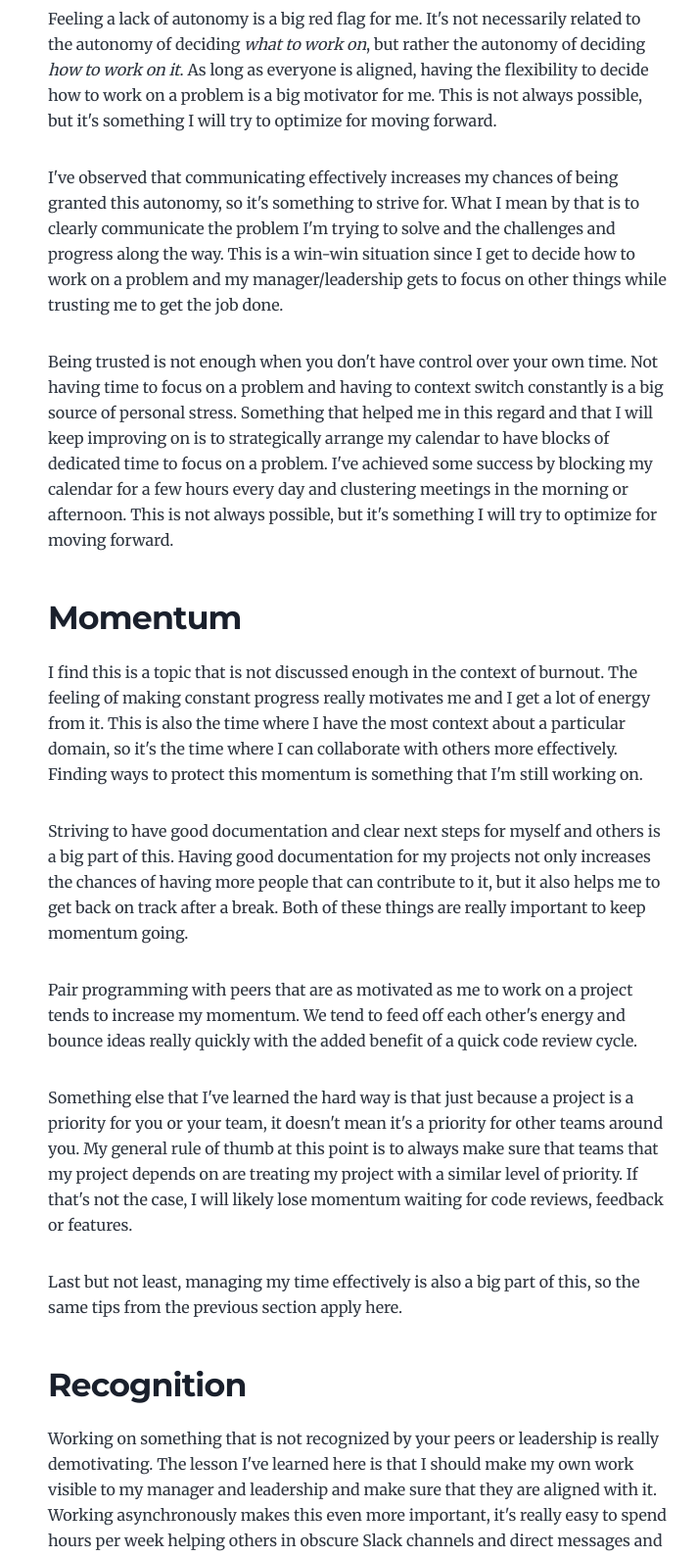
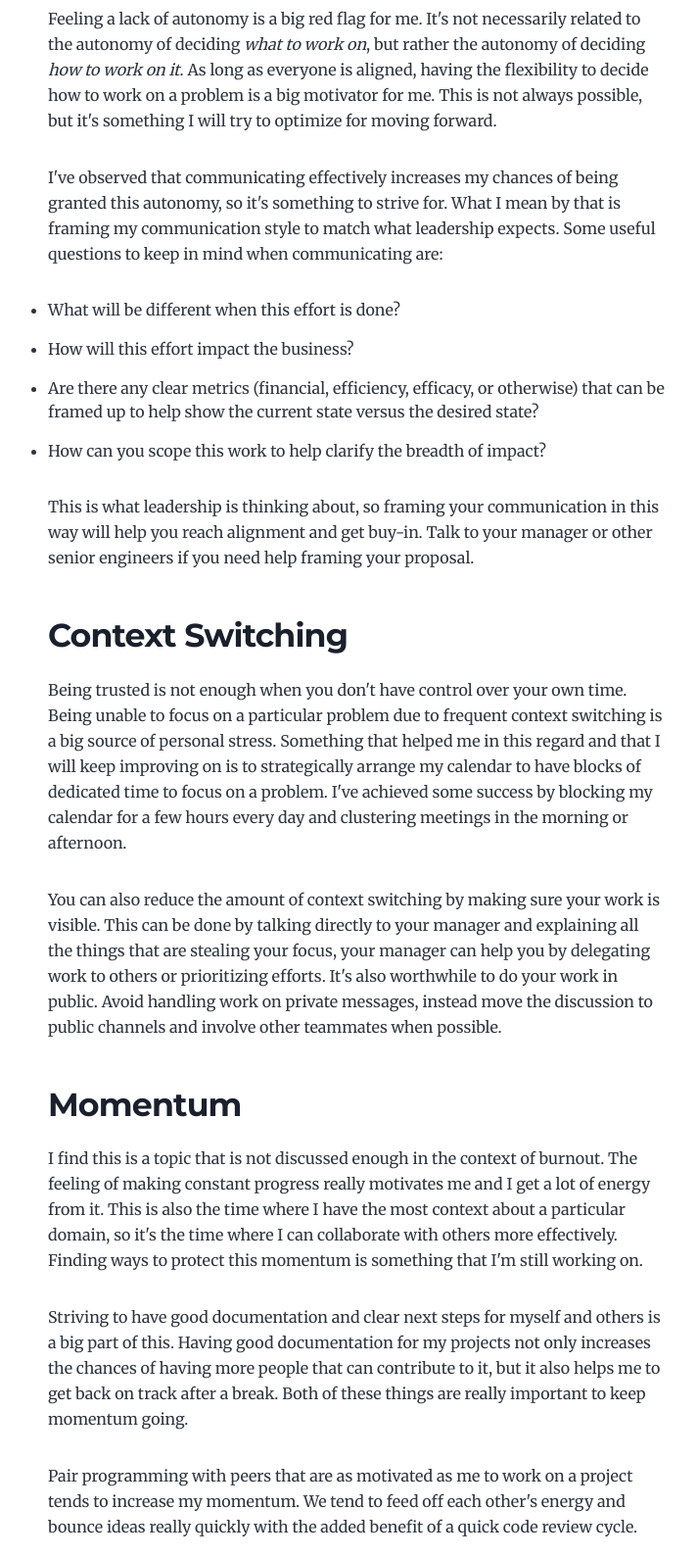
Before and after one commit to bernardoamc/bernardoamc.com, a Gatsby site: page /on-burnout/ in a window 1280 px wide. Shown: the part 709-2298 px from the top of the page at 98% size, without its empty margins (275-987 px from the left). Built offline with nearby package versions, Linux system fonts and the light colour scheme; Gatsby itself is replaced by a stand-in of ours; some packages are replaced by stand-ins of ours.

Commit message:
Update on burnout

```diff
--- a/content/blog/on-burnout/index.md
+++ b/content/blog/on-burnout/index.md
@@ -1,6 +1,6 @@
 ---
 title: Thoughts on burnout
-date: "2023-12-09T18:00:00.284Z"
+date: "2024-07-05T18:00:00.284Z"
 description: "Patterns that may lead to burnout"
 ---
 
@@ -14,9 +14,20 @@ With that in mind, I tried to pinpoint what were the characteristics of my work
 
 Feeling a lack of autonomy is a big red flag for me. It's not necessarily related to the autonomy of deciding _what to work on_, but rather the autonomy of deciding _how to work on it_. As long as everyone is aligned, having the flexibility to decide how to work on a problem is a big motivator for me. This is not always possible, but it's something I will try to optimize for moving forward.
 
-I've observed that communicating effectively increases my chances of being granted this autonomy, so it's something to strive for. What I mean by that is to clearly communicate the problem I'm trying to solve and the challenges and progress along the way. This is a win-win situation since I get to decide how to work on a problem and my manager/leadership gets to focus on other things while trusting me to get the job done.
+I've observed that communicating effectively increases my chances of being granted this autonomy, so it's something to strive for. What I mean by that is framing my communication style to match what leadership expects. Some useful questions to keep in mind when communicating are:
 
-Being trusted is not enough when you don't have control over your own time. Not having time to focus on a problem and having to context switch constantly is a big source of personal stress. Something that helped me in this regard and that I will keep improving on is to strategically arrange my calendar to have blocks of dedicated time to focus on a problem. I've achieved some success by blocking my calendar for a few hours every day and clustering meetings in the morning or afternoon. This is not always possible, but it's something I will try to optimize for moving forward.
+- What will be different when this effort is done?
+- How will this effort impact the business?
+- Are there any clear metrics (financial, efficiency, efficacy, or otherwise) that can be framed up to help show the current state versus the desired state?
+- How can you scope this work to help clarify the breadth of impact?
+
+This is what leadership is thinking about, so framing your communication in this way will help you reach alignment and get buy-in. Talk to your manager or other senior engineers if you need help framing your proposal.
+
+## Context Switching
+
+Being trusted is not enough when you don't have control over your own time. Being unable to focus on a particular problem due to frequent context switching is a big source of personal stress. Something that helped me in this regard and that I will keep improving on is to strategically arrange my calendar to have blocks of dedicated time to focus on a problem. I've achieved some success by blocking my calendar for a few hours every day and clustering meetings in the morning or afternoon.
+
+You can also reduce the amount of context switching by making sure your work is visible. This can be done by talking directly to your manager and explaining all the things that are stealing your focus, your manager can help you by delegating work to others or prioritizing efforts. It's also worthwhile to do your work in public. Avoid handling work on private messages, instead move the discussion to public channels and involve other teammates when possible.
 
 ## Momentum
 
@@ -32,7 +43,6 @@ Last but not least, managing my time effectively is also a big part of this, so
 
 ## Recognition
 
-
 Working on something that is not recognized by your peers or leadership is really demotivating. The lesson I've learned here is that I should make my own work visible to my manager and leadership and make sure that they are aligned with it. Working asynchronously makes this even more important, it's really easy to spend hours per week helping others in obscure Slack channels and direct messages and not having anything to show for it. These days I simply share a weekly update with my manager summarizing these interactions and the impact they had on my work. It also helps my manager to identify silos and bottlenecks in the team.
 
 Changes in management or leadership are special cases where I tend to be extra verbose about my work. The earlier I communicate, the sooner I can get feedback and adjust my work accordingly, or make my case for why I'm working on something and it should be a priority.
@@ -41,7 +51,9 @@ Recognizing your peers is also important and an area that I'm still working on.
 
 ## Values
 
-Over time I've noticed that it's common for leadership to shift their values depending on the stage of the team, product or company. This is not necessarily a bad thing, but it's something I've learned to be aware of. Is the work I'm asked to do aligned with my values? Are the people around me open for change and feedback? If not, am I willing to change my values to align with theirs? If not, it might be time to move teams or companies.
+Over time I've noticed that it's common for companies (orgs, teams) to shift their values depending on the stage they are in. This is not necessarily a bad thing, but it's something I've learned to be aware of. Is the work I'm asked to do aligned with my values? Are the people around me open for change and feedback? Am I willing to change my values to align with theirs? If not, it might be time to move teams or companies.
+
+This might be understood as an "us versus them" mentality and that is absolutely not what I want to convey here. You are part of a team and should have explicit conversations about culture and values with your teammates. You are not subject to circumstances, you can help shape outcomes even when faced with challenging situations.
 
 ## Community
 
@@ -49,6 +61,10 @@ I've noticed that I'm much more likely to lose energy if I don't have people aro
 
 Pair programming, good documentation and selling your project to others are tools I've used to increase my chances of having others to collaborate with. I've learned to be more deliberate about making sure I'm not working in a silo and that it's fine to ask for help from your peers or managers. People are generally happy to help if they can.
 
+## Doing things that energize you
+
+Preserving time for things that fuel me is one of the most important aspects to avoid burnout. This can be partially done at work, but it's usually related to hobbies that happen outside of work. For me that would involve activities like climbing, hiking or playing games with friends. If I don't take time to actively do those things because I'm tired or stressed, things snowball fast. Make sure to do the things you love, even if you don't feel motivated to do them. For example, sometimes I go climbing even when I feel like doing nothing and once I'm at the climbing gym I end up having a great time and feeling much better.
+
 ## Conclusion
 
 You might have noticed that I've not listed things like "poor management", "poor leadership" or "lack of rewards". These are not things that I can control, so I've tried to focus on things that I can control or influence and that have helped me in the past. I'm also sure there are other patterns and nuances that I'm failing to capture here, so please reach out if you have any feedback or suggestions, I would love to hear from you. See you next time!
```
